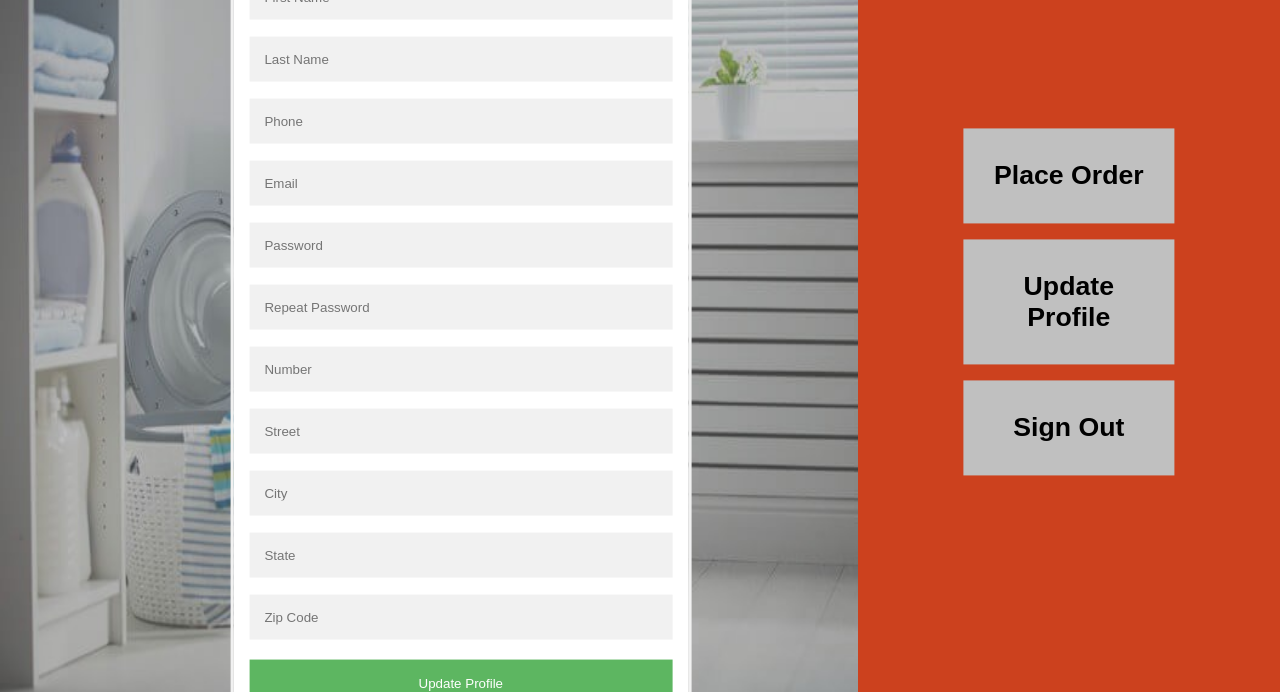
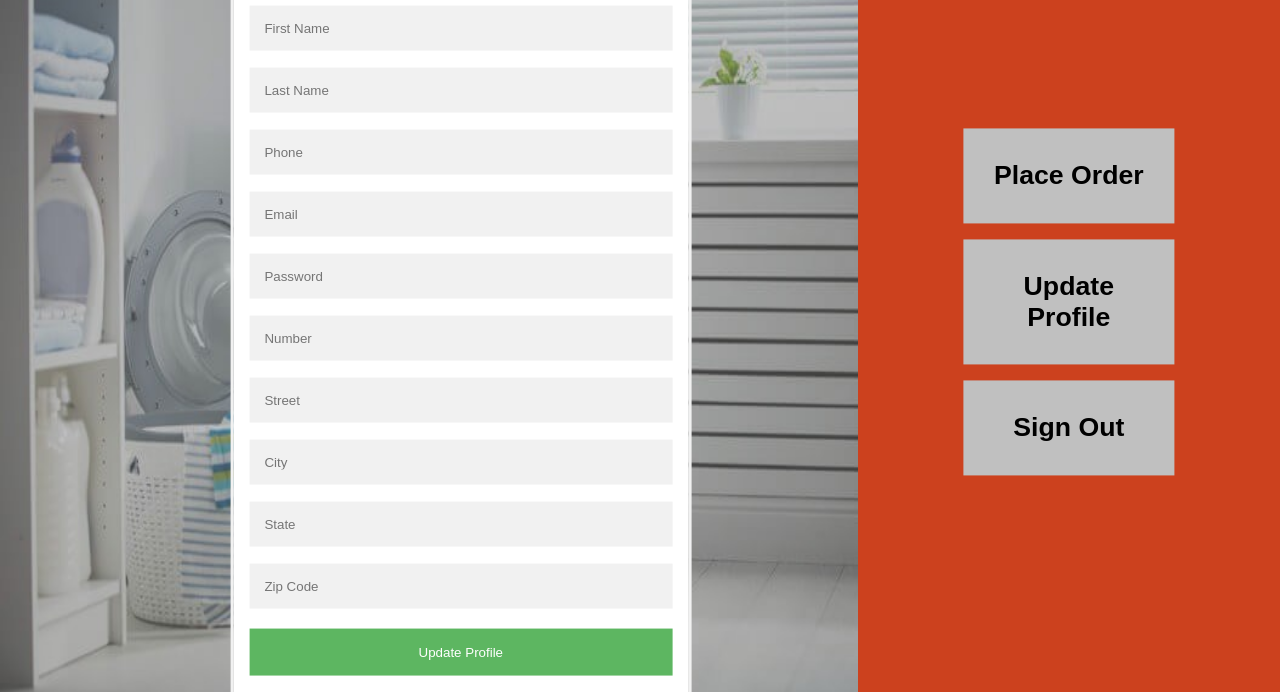
Before and after one commit to Bilal-Obaidat/MEAN-Stack, a website: page public/index.html at #/updateProfile in a window 1280 px wide. Shown: the part 108-800 px from the top of the page. Drawn offline with nearby package versions, Linux system fonts and the light colour scheme; some packages are replaced by stand-ins of ours; a script that the page names is missing.

Commit message:
Update updateProfile.html

```diff
--- a/public/angular/updateProfile.html
+++ b/public/angular/updateProfile.html
@@ -8,7 +8,6 @@
                 <input type="text" placeholder="Phone" name="phone" required ng-model="phone">
                 <input type="text" placeholder="Email" name="email" required ng-model="email">
                 <input type="password" placeholder="Password" name="password" required ng-model="password">
-                <input type="password" placeholder="Repeat Password" name="confirmPassword" required>
                 <input type="text" placeholder="Number" name="number" required ng-model="number">
                 <input type="text" placeholder="Street" name="street" required ng-model="street">
                 <input type="text" placeholder="City" name="city" required ng-model="city">
```
